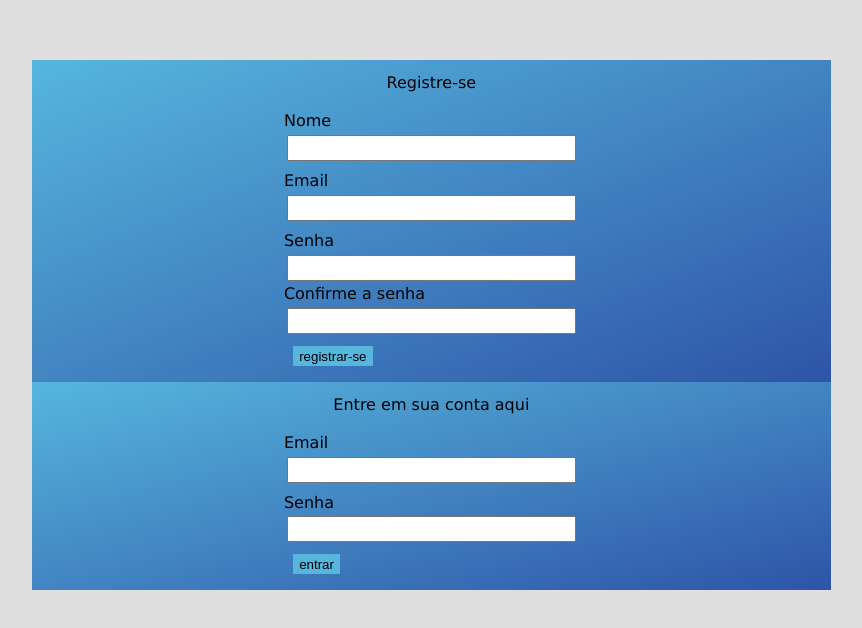
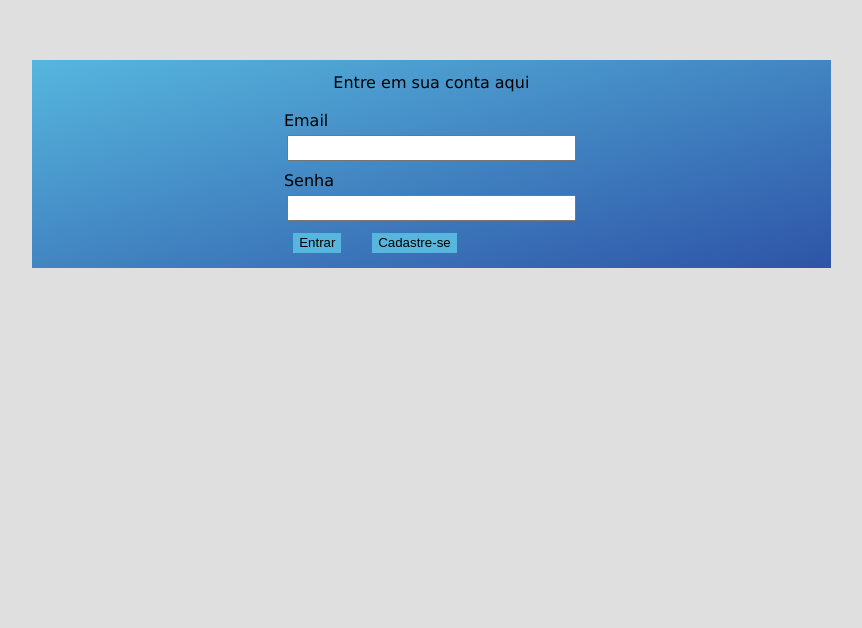
Before and after one commit to t55844/paymentCycles-cod3r, a React (Create React App) app in the folder frontend/: page / in a window 1280 px wide. Shown: the part 132-760 px from the top of the page, without its empty margins (224-1086 px from the left). Built offline with nearby package versions, Linux system fonts and the light colour scheme; what redux-multi would draw is missing.

Commit message:
heroku config

```diff
--- a/frontend/src/App.js
+++ b/frontend/src/App.js
@@ -12,6 +12,8 @@ import PaymentCycles from './components/service/PaymentCycles/PaymentCycles';
 import Enter from './components/service/user/Enter/Enter';
 import If from './components/helpHandlers/If';
 import { connect } from 'react-redux';
+import { bindActionCreators } from 'redux';
+import { validateToken } from './globalState/auth/actionAuth';
 
 function App(props) {
   const [actionsSidebar, setActionsSidebar] = useState('sidebar')
@@ -50,9 +52,26 @@ function App(props) {
 
 const mapStateToProps = state => ({
   login: state.fetched.login,
+  user: state.auth.user
 })
+
+const mapDispatchToProps = dispatch => bindActionCreators({ validateToken }, dispatch)
 
 
 export default connect(
   mapStateToProps,
+  mapDispatchToProps
 )(App)
+
+/**
+ *       requisitionStructure(
+        'POST',
+        { token: userStorage.token },
+        'Voce não esta logado, tente entrar ou criar sua conta',
+        'http://localhost:3003/oapi//validateToken')
+        .then(resp => {
+
+          const test = resp.valid
+          checkFeatch(resp, () => { }, test, 'Voce esta logado com sucesso', 'Voce não esta logado')
+        })
+ */
--- a/frontend/src/components/helpHandlers/featchHellper.js
+++ b/frontend/src/components/helpHandlers/featchHellper.js
@@ -39,3 +39,10 @@ export function checkFeatch(response, setState, test, successMenssage, failureMe
         setState('failed')
     }
 }
+
+export const validityToken = async () => {
+    const userStorage = JSON.parse(localStorage.getItem('_mymoney_user'))
+    console.log(userStorage.token)
+    const resp = await requisitionStructure('POST', { token: userStorage.token }, 'Voce não esta logado, tente entrar ou criar sua conta', 'http://localhost:3003/oapi//validateToken')
+    return resp
+}
--- a/frontend/src/components/service/PaymentCycles/List/functionsList.js
+++ b/frontend/src/components/service/PaymentCycles/List/functionsList.js
@@ -21,7 +21,7 @@ function checkDeleted(res, deletedState) {
 }
 
 export const deleteCycle = (deletedState, token) => (target) => {
-    fetch(`http://localhost:3003/api/paymentCycle/${target._id}`, {
+    fetch(`https://paymentcycles2233.herokuapp.com/api/paymentCycle/${target._id}`, {
         method: 'DELETE',
         headers: {
             'Content-type': 'application/json',
--- a/frontend/src/components/service/PaymentCycles/Tab/functionsTab.js
+++ b/frontend/src/components/service/PaymentCycles/Tab/functionsTab.js
@@ -4,7 +4,7 @@ import { bodyPaymentCyclesContructor, checkFeatch, requisitionStructure } from '
 export const createOnDatabase = (postState, token, email) => async (data) => {
     const body = bodyPaymentCyclesContructor(data, email)
 
-    const result = await requisitionStructure('POST', body, 'Nao foi possivel cadastrar por que', `http://localhost:3003/api/paymentCycle`, token)
+    const result = await requisitionStructure('POST', body, 'Nao foi possivel cadastrar por que', `https://paymentcycles2233.herokuapp.com/api/paymentCycle`, token)
     const test = result.name
 
     checkFeatch(result, postState, test, 'Cadastrado com sucesso !', 'Nao foi possivel cadastrar por causa do')
@@ -14,7 +14,7 @@ export const updateOnDatabase = (patchState, token, email) => async (data) => {
     const body = { ...data, email }
 
     const id = data._id
-    const result = await requisitionStructure('PATCH', body, 'Nao foi possivel atualizar por que', `http://localhost:3003/api/paymentCycle/${id}`, token, id)
+    const result = await requisitionStructure('PATCH', body, 'Nao foi possivel atualizar por que', `https://paymentcycles2233.herokuapp.com/api/paymentCycle/${id}`, token, id)
     const test = result.ok !== 0
 
     checkFeatch(result, patchState, test, 'O ciclo foi atualizado com sucesso', 'Nao foi possivel atualizar o ciclo')
--- a/frontend/src/components/service/user/Enter/Enter.jsx
+++ b/frontend/src/components/service/user/Enter/Enter.jsx
@@ -1,13 +1,20 @@
 import React from "react";
+import { useState } from "react";
 import { connect } from "react-redux";
+import If from "../../../helpHandlers/If";
 import Login from "../Login/Login";
 import Signup from "../Signup/Signup";
 import './Enter.css'
 const Enter = props => {
+    const [enterWindow, setEnterWindow] = useState('Login')
     return (
         <div className={props.login === 'failed' ? 'enter' : ''}>
-            <Signup />
-            <Login />
+            <If test={enterWindow === 'Login'}>
+                <Login actionCadastreSe={setEnterWindow} />
+            </If>
+            <If test={enterWindow === 'Signup'}>
+                <Signup actionEntrar={setEnterWindow} />
+            </If>
         </div>
     )
 }
--- a/frontend/src/components/service/user/Login/Login.jsx
+++ b/frontend/src/components/service/user/Login/Login.jsx
@@ -20,7 +20,7 @@ const Login = props => {
     }
     async function login(data) {
         const body = bodyContructorToUser(data)
-        const resp = await requisitionStructure('POST', body, 'Nao foi possivel registar sua conta', 'http://localhost:3003/oapi/login')
+        const resp = await requisitionStructure('POST', body, 'Nao foi possivel registar sua conta', 'https://paymentcycles2233.herokuapp.com/oapi/login')
         const test = resp.name
         checkFeatch(resp, props.loginState, test, 'Voce acessou sua conta com sucesso', 'Erro nao foi possivel acessa sua conta')
         props.loginAuth(resp)
@@ -40,7 +40,9 @@ const Login = props => {
                     <input type='password' {...register("senha", { required: true })} />
                     {errors.exampleRequired && <span>A senha e necessaria</span>}
                 </div>
-                <button className="enter-button" type="submit" >entrar</button>
+                <button className="enter-button" type="submit" >Entrar</button>
+                <button className="enter-button" type="button"
+                    onClick={() => props.actionCadastreSe('Signup')} >Cadastre-se</button>
             </div>
         </form>
     );
--- a/frontend/src/components/service/user/Signup/Signup.jsx
+++ b/frontend/src/components/service/user/Signup/Signup.jsx
@@ -19,7 +19,7 @@ const Signup = props => {
     }
     async function signup(data) {
         const body = bodyContructorToUser(data)
-        const resp = await requisitionStructure('POST', body, 'Nao foi possivel registar sua conta', 'http://localhost:3003/oapi/signup')
+        const resp = await requisitionStructure('POST', body, 'Nao foi possivel registar sua conta', 'https://paymentcycles2233.herokuapp.com/oapi/signup')
         const test = resp.ok === 'ok'
         checkFeatch(resp, props.signupState, test, 'Conta criada com sucesso', 'Erro nao foi possivel criar a conta')
     }
@@ -47,8 +47,11 @@ const Signup = props => {
                     {errors.exampleRequired && <span>A senha e necessaria</span>}
                 </div>
                 <button className="enter-button" type="submit" >
-                    registrar-se
+                    Registrar-se
                 </button>
+                <button className="enter-button" type="button"
+                    onClick={() => props.actionEntrar('Login')}
+                >Entrar</button>
             </div>
         </form>
     );
--- a/frontend/src/globalState/auth/actionAuth.js
+++ b/frontend/src/globalState/auth/actionAuth.js
@@ -9,7 +9,7 @@ export function logout() {
 }
 
 export function validateToken(token) {
-    return fetch(`http://localhost:3003/oapi/validateToken`, {
+    return fetch(`https://paymentcycles2233.herokuapp.com/oapi/validateToken`, {
         method: 'POST',
         headers: {
             'Accept': '*/*',
--- a/frontend/src/globalState/dashboard/actionDashboard.js
+++ b/frontend/src/globalState/dashboard/actionDashboard.js
@@ -1,5 +1,5 @@
 export async function getSummary(email, token) {
-    const request = await fetch(`http://localhost:3003/api/summary?email=${email}`, {
+    const request = await fetch(`https://paymentcycles2233.herokuapp.com/api/summary?email=${email}`, {
         method: 'GET',
         headers: {
             'Content-type': 'application/json',
--- a/frontend/src/globalState/paymentCycles/actionPaymentCycles.js
+++ b/frontend/src/globalState/paymentCycles/actionPaymentCycles.js
@@ -2,7 +2,7 @@
 
 export async function getList(email, token) {
 
-    const request = await fetch(`http://localhost:3003/api/paymentCycle?email=${email}`, {
+    const request = await fetch(`https://paymentcycles2233.herokuapp.com/api/paymentCycle?email=${email}`, {
         method: 'GET',
         headers: {
             'Content-type': 'application/json',
```
